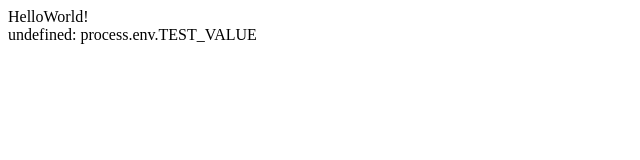
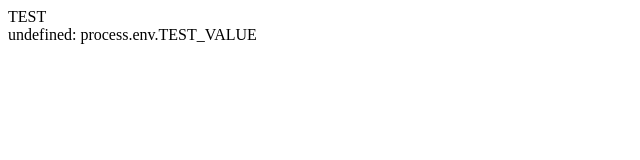
Before and after one commit to pandaulait/nuxt-simple-project, a Nuxt app: page / in a window 1280 px wide. Shown: the top 160 px of the page, without its empty margins (0-640 px from the left). Built offline with nearby package versions, Linux system fonts and the light colour scheme.

Commit message:
edit index.html

```diff
--- a/pages/index.vue
+++ b/pages/index.vue
@@ -1,6 +1,6 @@
 <template>
   <div>
-    HelloWorld!
+    TEST
     <div v-if="testValue">
       {{ testValue }}
     </div>
```
